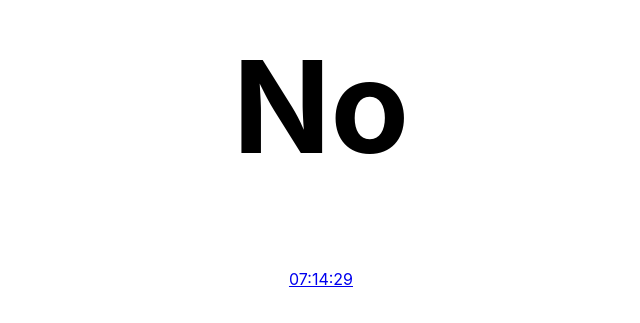
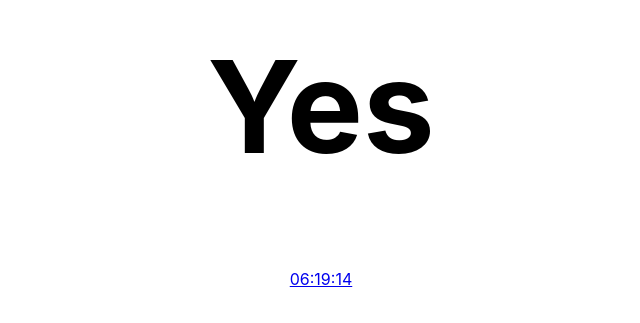
Before and after one commit to Tankenstein/ispepitohome, a plain HTML site: page index.html in a window 1280 px wide. Shown: the part 241-564 px from the top of the page, without its empty margins (319-959 px from the left). Drawn offline with Linux system fonts and the light colour scheme.

Commit message:
Deploying to gh-pages from @ Tankenstein/ispepitohome@5fcd24c32e06de46b257158580a6d7e870b1dd62 🚀

```diff
--- a/index.html
+++ b/index.html
@@ -4,7 +4,7 @@
     <meta charset="utf-8" />
     <meta name="viewport" content="width=device-width, initial-scale=1" />
 
-    <title>Pepito is out</title>
+    <title>Pepito is home</title>
     <meta name="description" content="Find out if Pepito the cat is home or not" />
     <meta name="author" content="https://twitter.com/UTammet" />
 
@@ -37,8 +37,8 @@
   </head>
   <body>
     <div>
-      <h1>No</h1>
-      <a href="https://twitter.com/PepitoTheCat/status/1548898986043514880">07:14:29</a>
+      <h1>Yes</h1>
+      <a href="https://twitter.com/PepitoTheCat/status/1549247467484594177">06:19:14</a>
     </div>
   </body>
 </html>
```
